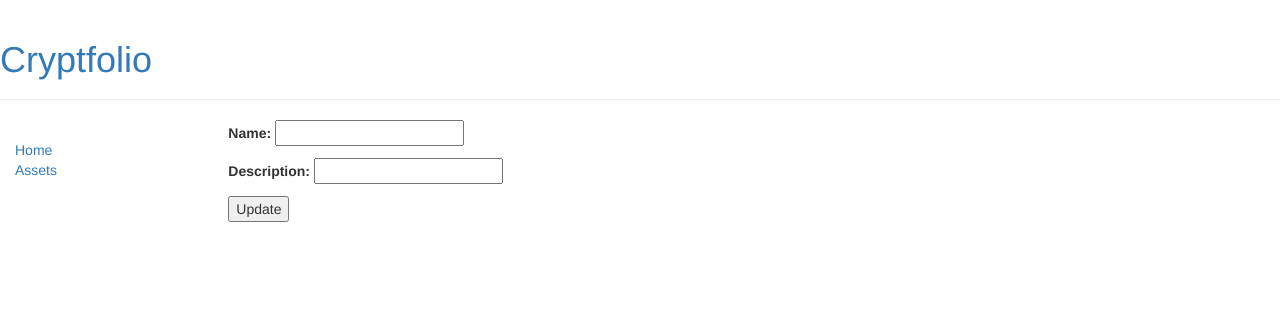
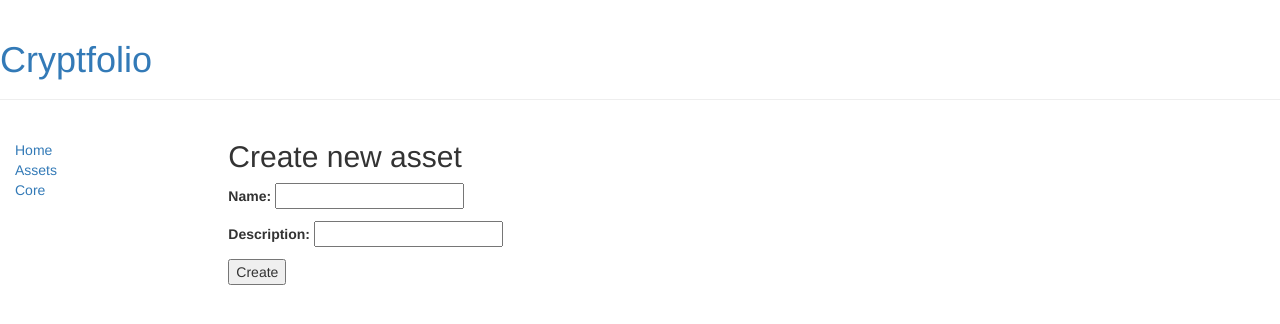
Before and after one commit to mcouthon/mcrypto, a Django app: page /portfolio/asset/add/ in a window 1280 px wide. Shown: the top 324 px of the page. Run offline with Django 3.2, Linux system fonts and the light colour scheme; some libraries are stand-ins or nearby versions.

Commit message:
Add ability to create new assets and edit old ones

```diff
--- a/mcrypto/mcrypto_project/portfolio/templates/portfolio/asset/asset_edit.html
+++ b/mcrypto/mcrypto_project/portfolio/templates/portfolio/asset/asset_edit.html
@@ -1,9 +1,20 @@
 {% extends 'portfolio/generic/base.html' %}
 
 {% block content %}
+    {% if object %}
+        <h2>Edit {{ object.name }}</h2>
+    {% else %}
+        <h2>Create new asset</h2>
+    {% endif %}
+
   <form action="" method="post">
       {% csrf_token %}
       {{ form.as_p }}
-      <input type="submit" value="Update" />
+
+      {% if object %}
+        <input type="submit" value="Update" />
+      {% else %}
+        <input type="submit" value="Create" />
+      {% endif %}
   </form>
 {% endblock %}
--- a/mcrypto/mcrypto_project/portfolio/templates/portfolio/asset/assets.html
+++ b/mcrypto/mcrypto_project/portfolio/templates/portfolio/asset/assets.html
@@ -17,4 +17,8 @@
   {% else %}
       <p>No assets are available.</p>
   {% endif %}
+  <form action="{% url 'portfolio:add_asset' %}" method="post">
+    {% csrf_token %}
+    <input type="submit" value="Create a new asset">
+  </form>
 {% endblock %}
--- a/mcrypto/mcrypto_project/portfolio/templates/portfolio/asset/detail.html
+++ b/mcrypto/mcrypto_project/portfolio/templates/portfolio/asset/detail.html
@@ -8,4 +8,9 @@
         <li><a href="{{ holding.get_absolute_url }}">{{ holding }}</a></li>
     {% endfor %}
     </ul>
+    <form action="{% url 'portfolio:edit_asset' asset.pk %}" method="GET">
+      {% csrf_token %}
+      <input type="submit" value="Edit">
+    </form>
+
 {% endblock %}
--- a/mcrypto/mcrypto_project/portfolio/templates/portfolio/generic/base.html
+++ b/mcrypto/mcrypto_project/portfolio/templates/portfolio/generic/base.html
@@ -19,6 +19,7 @@
           <ul class="sidebar-nav">
             <li><a href="{% url 'portfolio:index' %}">Home</a></li>
             <li><a href="{% url 'portfolio:assets' %}">Assets</a></li>
+            <li><a href="{% url 'portfolio:core' %}">Core</a></li>
           </ul>
           {% endblock %}
         </div>
--- a/mcrypto/mcrypto_project/portfolio/views/asset_views.py
+++ b/mcrypto/mcrypto_project/portfolio/views/asset_views.py
@@ -1,3 +1,4 @@
+from django.urls import reverse
 from django.views.generic import DetailView, ListView
 from django.views.generic.edit import UpdateView, CreateView
 
@@ -20,6 +21,9 @@ class AssetCreate(CreateView):
     template_name = 'portfolio/asset/asset_edit.html'
     fields = ['name', 'description']
 
+    def get_success_url(self):
+        return reverse('portfolio:asset', kwargs={'pk': self.object.pk})
+
 
 class AssetView(ListView):
     template_name = 'portfolio/asset/assets.html'
```
Also changed, not shown: mcrypto/mcrypto_project/portfolio/templates/portfolio/currency/detail.html (+9 -1 lines). Lines whose indentation alone changed are shown as unchanged.
